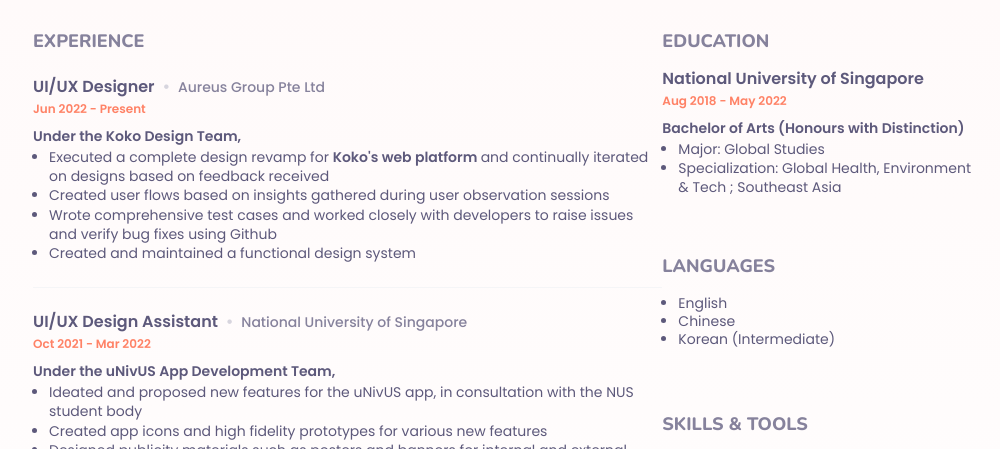
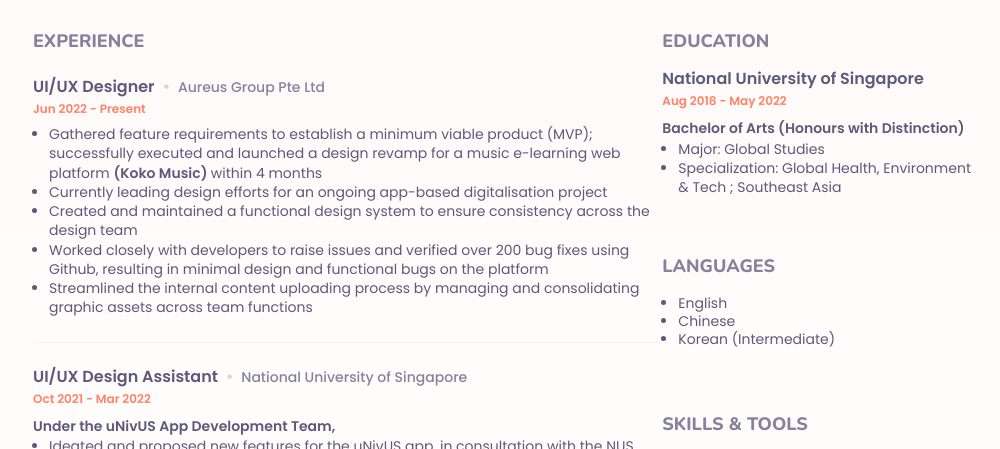
Before and after one commit to JeanetteNgo/cv, a website: page index.html in a window 1280 px wide. Shown: the part 343-792 px from the top of the page, without its empty margins (135-1135 px from the left). Drawn offline with nearby package versions, Linux system fonts and the light colour scheme.

Commit message:
updated aureus experience

```diff
--- a/index.html
+++ b/index.html
@@ -63,11 +63,12 @@
             <div class= "my-6 ">
                 <h3 class="text-[16px] font-semibold"> UI/UX Designer <span class="text-primary-100 px-1">&#8226;</span> <span class="text-md text-primary-300 font-medium"> Aureus Group Pte Ltd </span> </h3>
                 <p class="date text-accent-300 text-sm font-semibold mt-1 mb-2"> Jun 2022 - Present </p>
-                <ul class="list-disc text-md font-semibold leading-relaxed "> Under the Koko Design Team,
-                    <li class="list-outside ml-4 font-normal leading-snug"> Executed a complete design revamp for <a href="https://www.kokomusic.com/" target="_blank" class="hover:text-accent-300 font-semibold "> Koko's web platform </a> and continually iterated on designs based on feedback received </li>
-                    <li class="list-outside ml-4 font-normal leading-snug"> Created user flows based on insights gathered during user observation sessions </li>
-                    <li class="list-outside ml-4 font-normal leading-snug"> Wrote comprehensive test cases and worked closely with developers to raise issues and verify bug fixes using Github </li>
-                    <li class="list-outside ml-4 font-normal leading-snug"> Created and maintained a functional design system </li>
+                <ul class="list-disc text-md font-semibold leading-relaxed ">
+                    <li class="list-outside ml-4 font-normal leading-snug"> Gathered feature requirements to establish a minimum viable product (MVP); successfully executed and launched a design revamp for a music e-learning web platform <a href="https://www.kokomusic.com/" target="_blank" class="hover:text-accent-300 font-semibold "> (Koko Music) </a> within 4 months  </li>
+                    <li class="list-outside ml-4 font-normal leading-snug"> Currently leading design efforts for an ongoing app-based digitalisation project </li>
+                    <li class="list-outside ml-4 font-normal leading-snug"> Created and maintained a functional design system to ensure consistency across the design team </li>
+                    <li class="list-outside ml-4 font-normal leading-snug"> Worked closely with developers to raise issues and verified over 200 bug fixes using Github, resulting in minimal design and functional bugs on the platform </li>
+                    <li class="list-outside ml-4 font-normal leading-snug"> Streamlined the internal content uploading process by managing and consolidating graphic assets across team functions </li>
                 </ul>
             </div>
 
@@ -79,8 +80,8 @@
                 <p class="date text-accent-300 text-sm font-semibold mt-1 mb-2"> Oct 2021 - Mar 2022 </p>
                 <ul class="list-disc text-md font-semibold leading-relaxed "> Under the uNivUS App Development Team,
                     <li class="list-outside ml-4 font-normal leading-snug"> Ideated and proposed new features for the uNivUS app, in consultation with the NUS student body </li>
-                    <li class="list-outside ml-4 font-normal leading-snug"> Created app icons and high fidelity prototypes for various new features </li>
-                    <li class="list-outside ml-4 font-normal leading-snug"> Designed publicity materials such as posters and banners for internal and external circulation </li>
+                    <li class="list-outside ml-4 font-normal leading-snug"> Created app icons, wireframes and high fidelity prototypes for various new features </li>
+                    <li class="list-outside ml-4 font-normal leading-snug"> Designed publicity materials such as posters and banners to promote the use of uNivUS </li>
                 </ul>
             </div>
 
```
